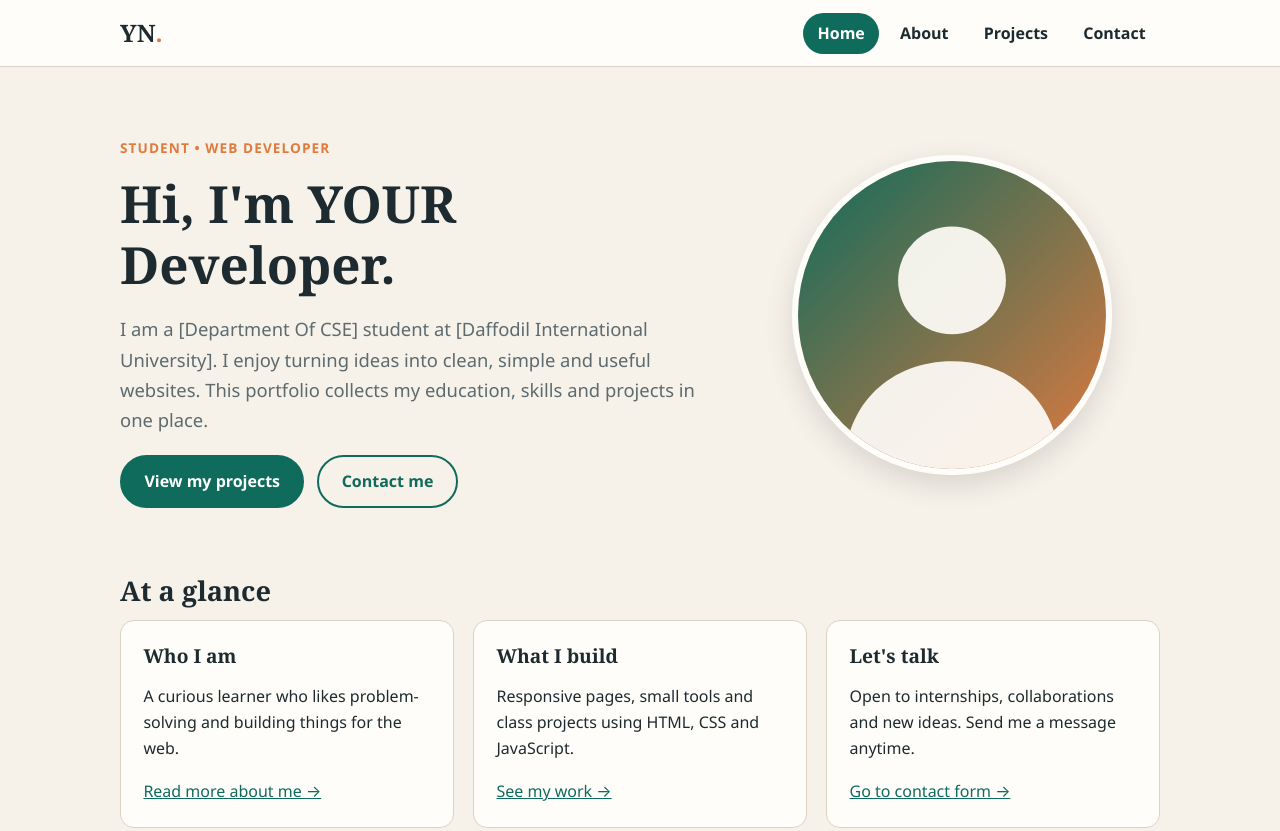
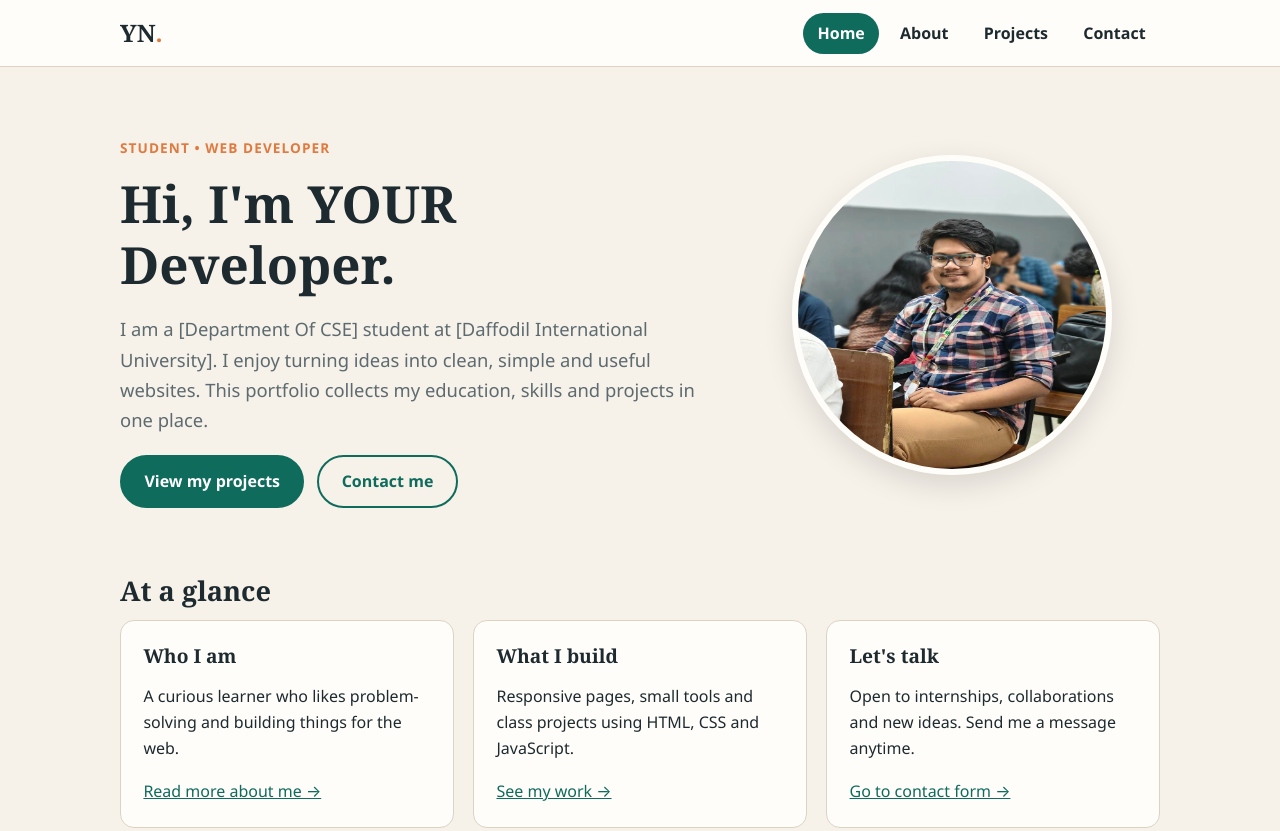
Before and after one commit to Sadmansia88/Portfolio, a plain HTML site: page index.html in a window 1280 px wide. Shown: the top 831 px of the page. Drawn offline with Linux system fonts and the light colour scheme.

Commit message:
Update index.html

```diff
--- a/index.html
+++ b/index.html
@@ -41,7 +41,7 @@
           </div>
         </div>
         <div class="hero-photo">
-          <img src="images/profile.svg" alt="Profile picture of YOUR NAME" width="320" height="320">
+          <img src="images/profile.jpg" alt="Profile picture of YOUR NAME" width="320" height="320">
         </div>
       </div>
     </section>
```
